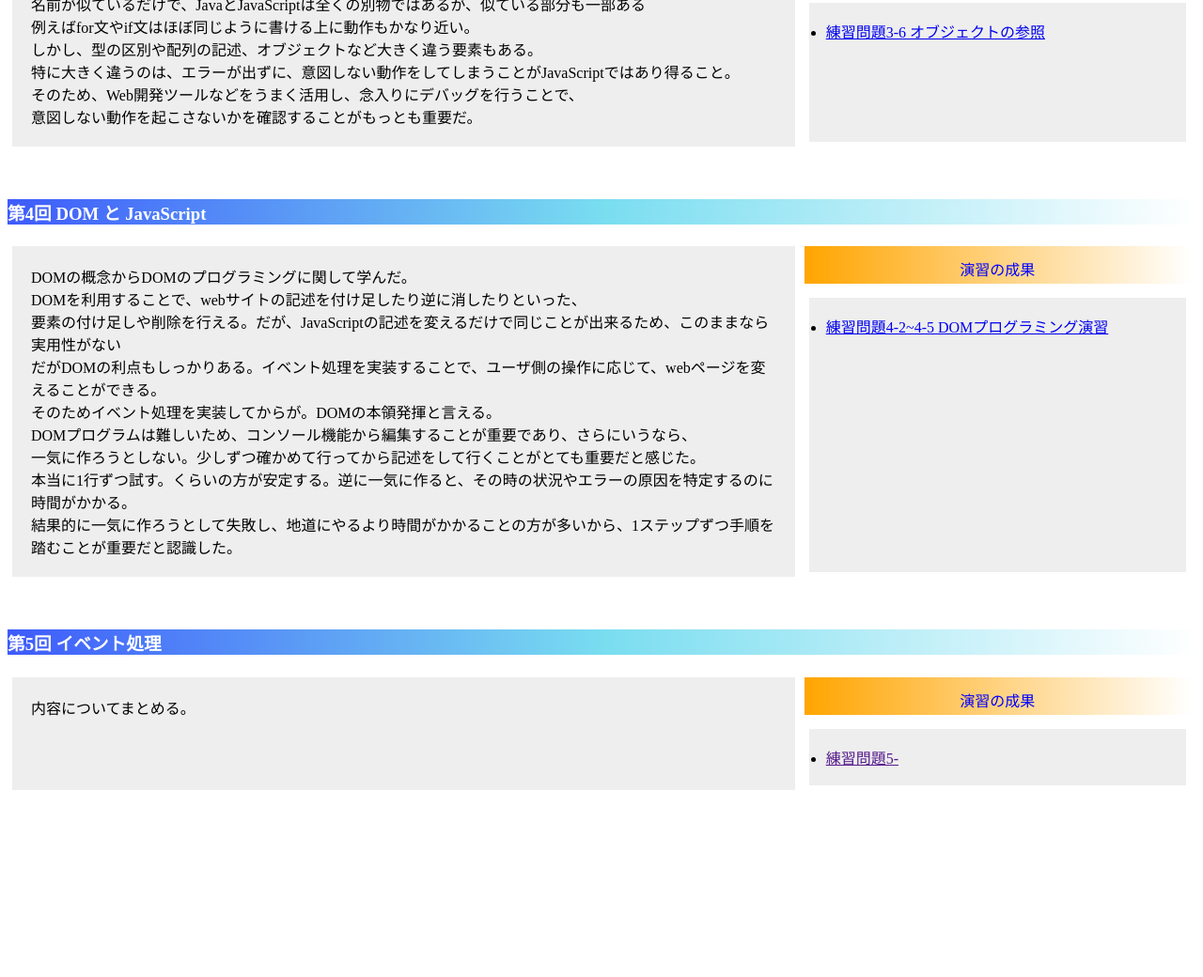
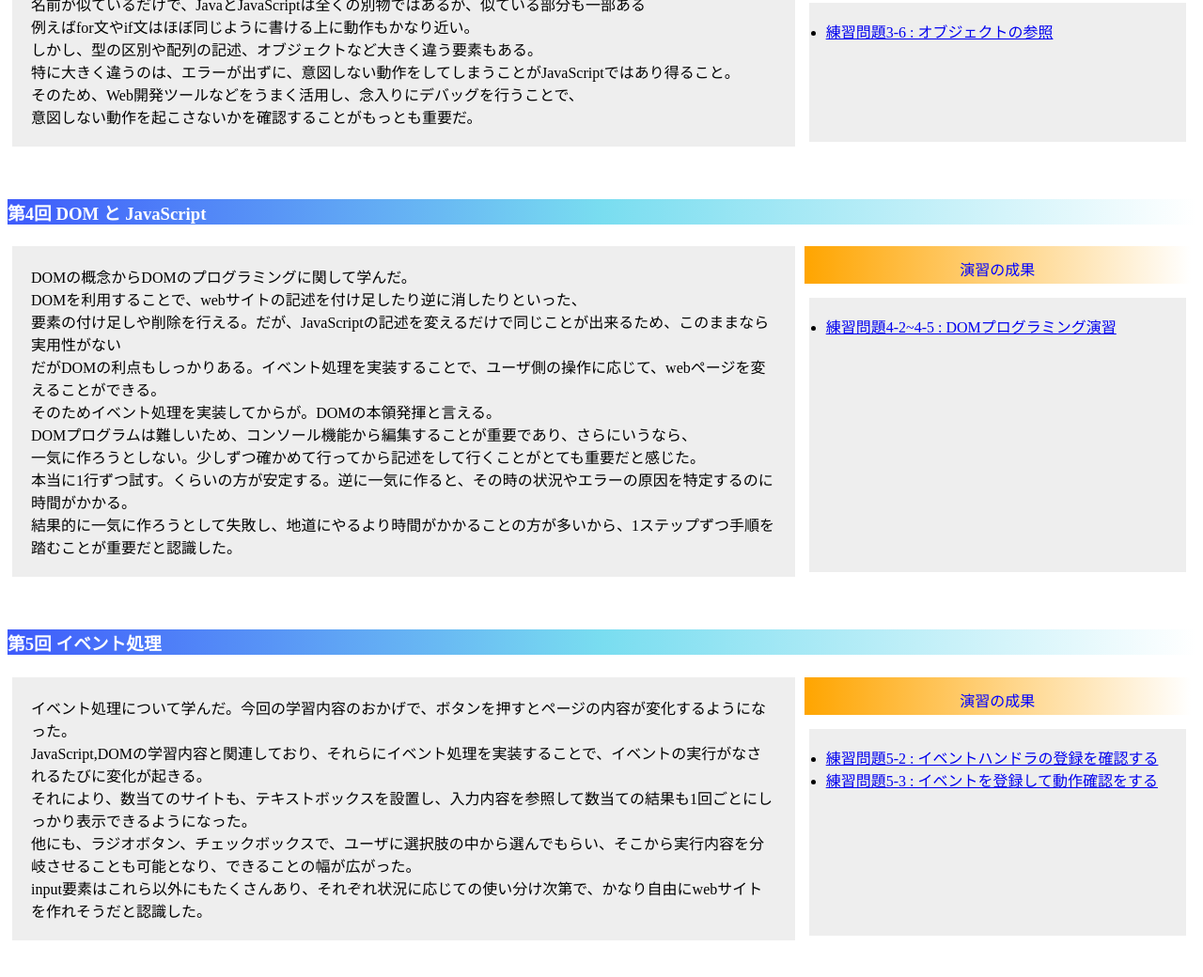
Before and after one commit to G284332022/medialabo, a plain HTML site: page index.html in a window 1280 px wide. Shown: the part 1450-2490 px from the top of the page at 94% size. Before the commit the page ends 2336 px from the top, so only its background shows below. Drawn offline with Linux system fonts and the light colour scheme.

Commit message:
ウイッシュ回index.html

```diff
--- a/index.html
+++ b/index.html
@@ -48,9 +48,9 @@
       <ul class="page">
 
          <li> <a href= "https://g284332022.github.io/medialabo/practice-html/structure.html" target="_blank">
-          演習1-3 HTML文書の作成</a></li>
+          演習1-3 : HTML文書の作成</a></li>
          <li> <a href="https://g284332022.github.io/medialabo/practice-html/elements.html" target="_blank">
-          演習1-4 HTMLのさまざまな要素</a></li>
+          演習1-4 : HTMLのさまざまな要素</a></li>
 
       </ul>
       </p>
@@ -73,7 +73,7 @@
       <p>
       <ul class="page">
         <li><a href="practice-css/browser-intro.html" target="_blank">
-          練習問題2-3 ウェブブラウザ説明ページの装飾</a></li>
+          練習問題2-3 : ウェブブラウザ説明ページの装飾</a></li>
       </ul>
       </p>
     </div>
@@ -93,7 +93,7 @@
         <p>
           <ul class="page">
             <li><a href="https://g284332022.github.io/medialabo/practice-js/obj-practice.html" target="_blank">
-            練習問題3-6 オブジェクトの参照</a></li>
+            練習問題3-6 : オブジェクトの参照</a></li>
 
           </ul>
         </p>
@@ -115,7 +115,7 @@
         <p>
           <ul class="page">
             <li><a href="https://g284332022.github.io/medialabo/practice-dom/dom-exercise.html" target="_blank">
-              練習問題4-2~4-5 DOMプログラミング演習
+              練習問題4-2~4-5 : DOMプログラミング演習
             </a></li>
           </ul>
         </p>
@@ -123,13 +123,20 @@
       <h3><strong>第5回 イベント処理</strong></h3>
       <div class="table">
         <p class="study">
-          内容についてまとめる。
+          イベント処理について学んだ。今回の学習内容のおかげで、ボタンを押すとページの内容が変化するようになった。<br>
+          JavaScript,DOMの学習内容と関連しており、それらにイベント処理を実装することで、イベントの実行がなされるたびに変化が起きる。<br>
+          それにより、数当てのサイトも、テキストボックスを設置し、入力内容を参照して数当ての結果も1回ごとにしっかり表示できるようになった。<br>
+          他にも、ラジオボタン、チェックボックスで、ユーザに選択肢の中から選んでもらい、そこから実行内容を分岐させることも可能となり、できることの幅が広がった。<br>
+          input要素はこれら以外にもたくさんあり、それぞれ状況に応じての使い分け次第で、かなり自由にwebサイトを作れそうだと認識した。
         </p>
         <p class="product">演習の成果</p>
         <p>
           <ul class="page">
-            <li><a href="" target="_blank">
-              練習問題5-
+            <li><a href="https://g284332022.github.io/medialabo/practice-event/event-intro.html" target="_blank">
+              練習問題5-2 : イベントハンドラの登録を確認する
+            </a></li>
+            <li><a href="https://g284332022.github.io/medialabo/practice-event/event-list.html" target="_blank">
+              練習問題5-3 : イベントを登録して動作確認をする
             </a></li>
           </ul>
         </p>
```
